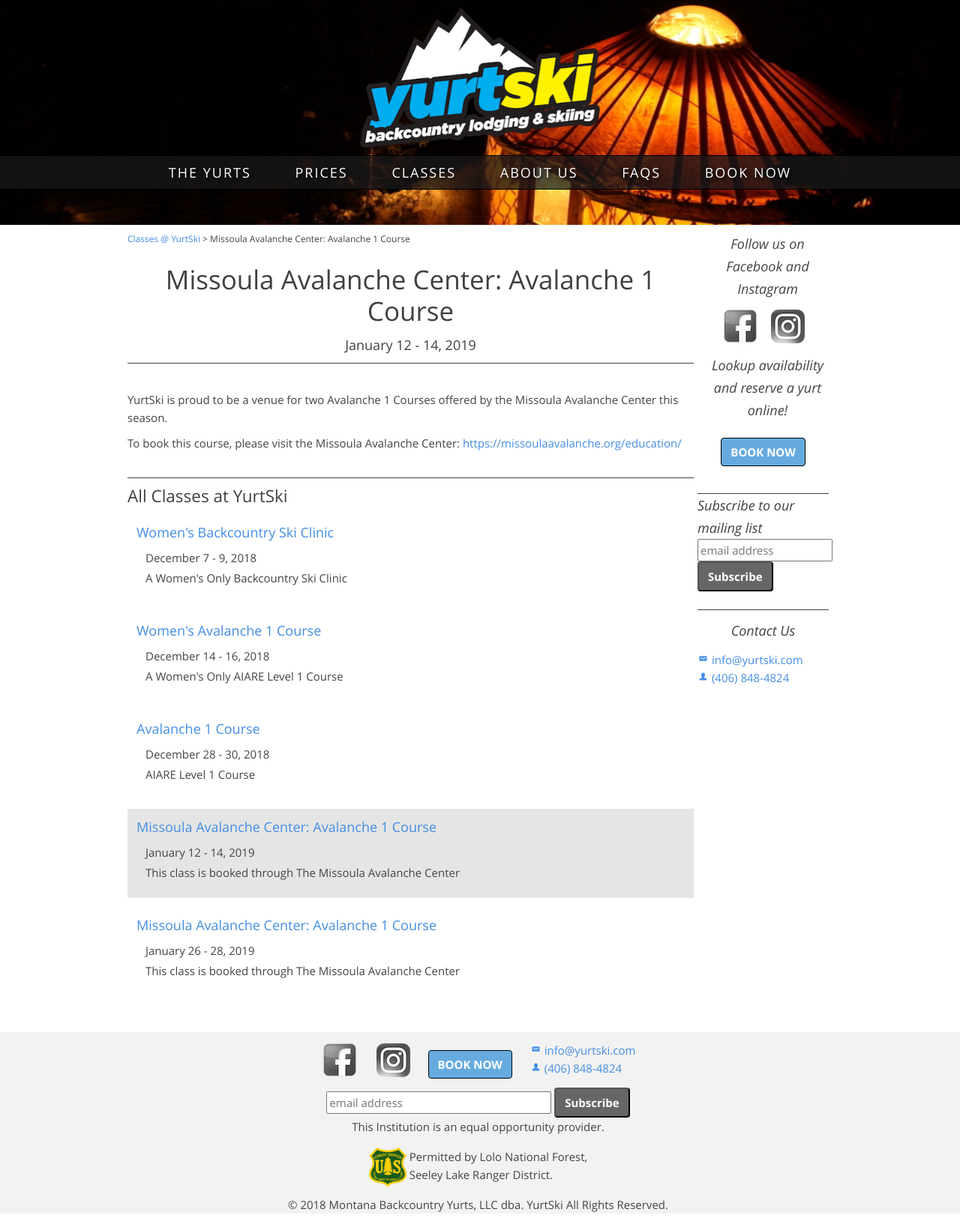
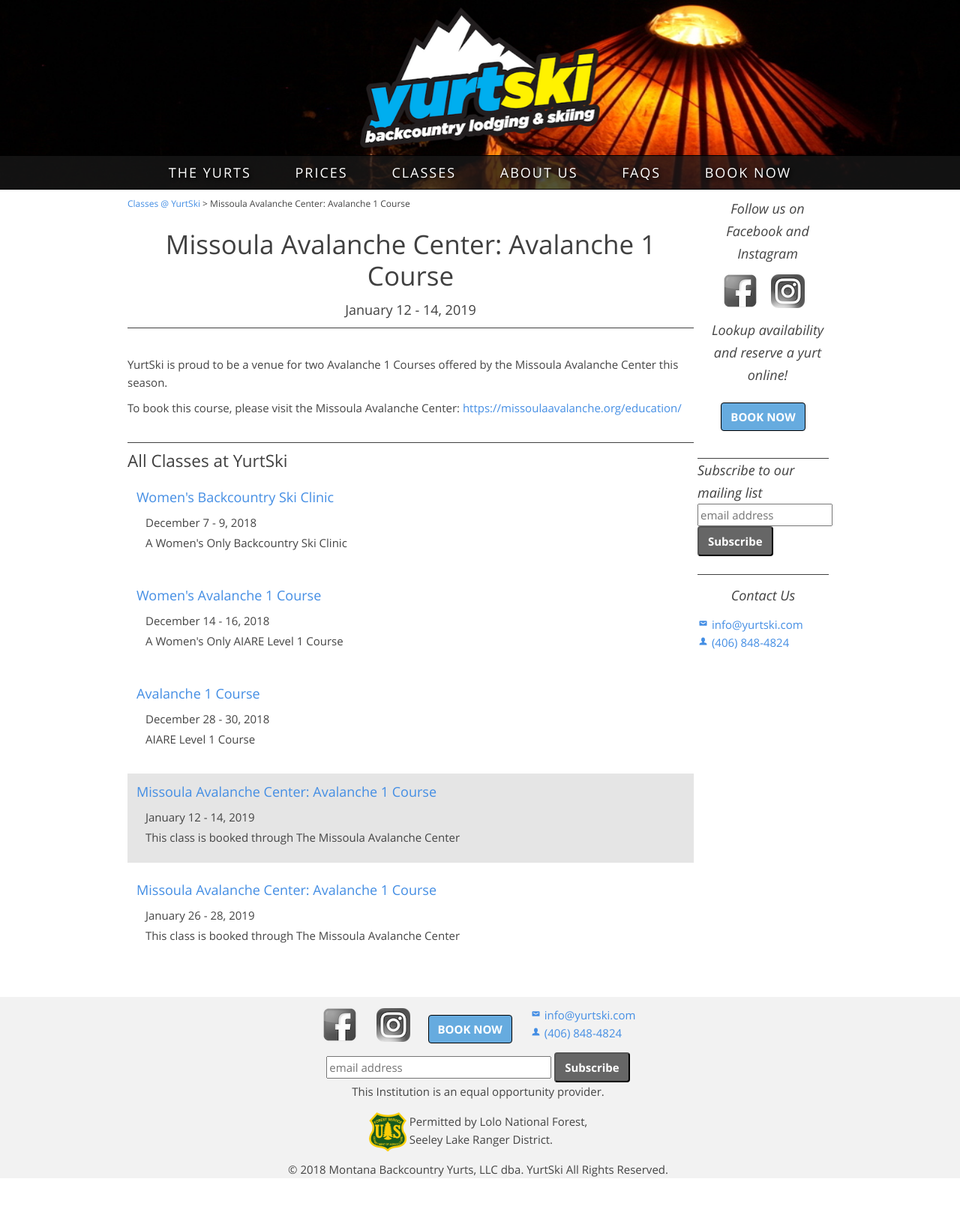
Before and after one commit to jenningsanderson/yurtski.com, a Jekyll site: the page built from pages-classes/04-missoula-avy-1.html, in a window 1280 px wide. Shown: the whole page at 75% size. Built offline with Jekyll 4.4.1, drawn with Linux system fonts in a browser that asks for light colours; comment, search, counter and statistics services are not loaded; after the commit the page ends 1582 px from its top, so only the background shows below that.

Commit message:
updating layouts for classes to fit breadcrumbs

```diff
--- a/_layouts/class.html
+++ b/_layouts/class.html
@@ -4,7 +4,7 @@
 
 	<body>
 
-		<div class="page-header viewport-third header-img animation-fade-in animation--speed-1 align-center" style='background:url({{page.header}});background-size:cover;'>
+		<div class="page-header header-img animation-fade-in animation--speed-1 align-center" style='background:url({{page.header}});background-size:cover;'>
 
 			<img class="animation-fade-in animation--speed-1 pagelogo" src="/img/yurtski-med.png" />
 
```
